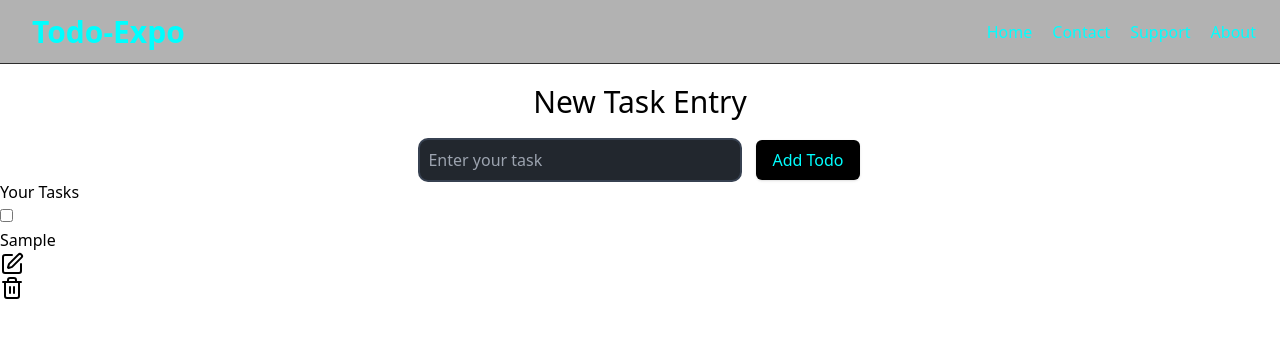
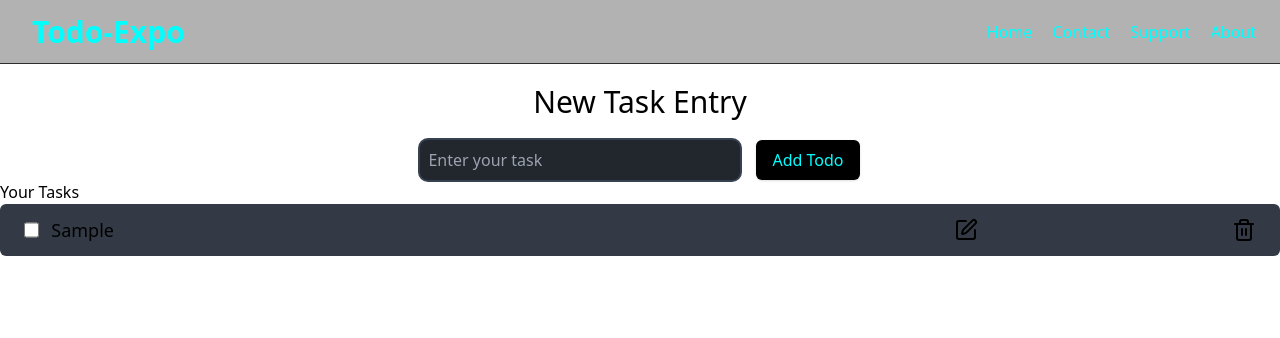
Before and after one commit to bolanpartik/task-expo, a React (Vite) app: page / in a window 1280 px wide. Both pictures are taken after typing "Sample" into the empty fields and a click on the button "Add Todo". Shown: the top 338 px of the page. Built offline with nearby package versions, Linux system fonts and the light colour scheme.

Commit message:
add styles for TodoItem component

```diff
--- a/src/components/TodoItem.jsx
+++ b/src/components/TodoItem.jsx
@@ -33,19 +33,26 @@ export default function TodoItem({ allTodos, id, setAllTodos }) {
     }
 
     return (
-        <div>
+        <div className="flex bg-customGray w-full rounded-md p-3 justify-between transition-all duration-300 hover:outline outline-1 outline-blue-600 items-center">
+            <div className="flex ml-3 gap-3 w-1/2">
                 <input
                     type="checkbox"
                     checked={isTodoCompleted}
                     onChange={handleChange}
+                    className="w-4 accent-green-500 transition-all"
                 />
-            <p>{currTodo.title}</p>
+                <p className="text-lg font-medium w-full transition-all">{currTodo.title}</p>
+            </div>
+            <div className="flex w-1/4 justify-between">
                 <SquarePen
                     onClick={handleEdit}
+                    className="hover:text-green-500 hover:scale-95"
                 />
                 <Trash2
                     onClick={handleDelete}
+                    className="mr-3 hover:text-red-600 hover:scale-95"
                 />
+            </div>
         </div>
     )
 }
```
Lines whose indentation alone changed are shown as unchanged.
